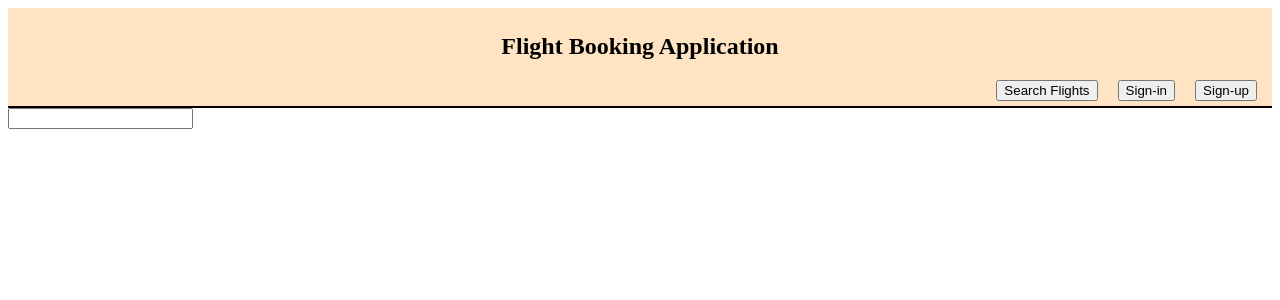
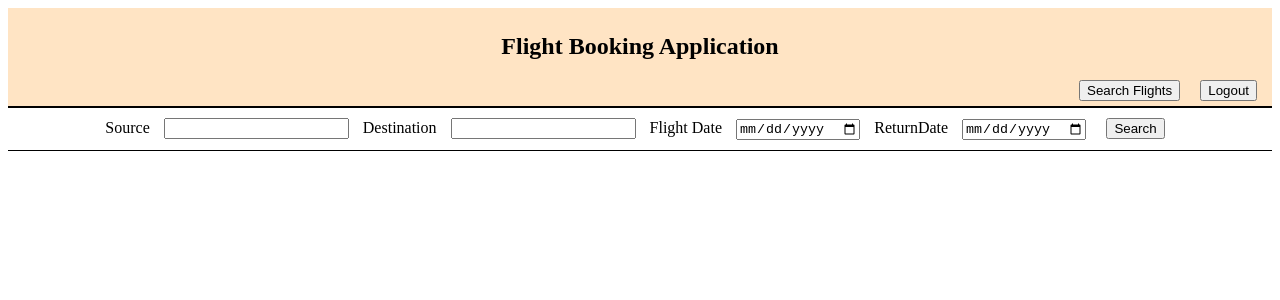
Before and after one commit to sureshcskkumar/flight-app-frontend, an Angular app: page /search in a window 1280 px wide. Shown: the top 300 px of the page. Built offline with nearby package versions, Linux system fonts and the light colour scheme.

Commit message:
Intermediate change

```diff
--- a/src/app/components/header/header.component.ts
+++ b/src/app/components/header/header.component.ts
@@ -9,7 +9,7 @@ import { SearchComponent } from '../search/search.component';
 })
 export class HeaderComponent implements OnInit {
 
-  isLoggedIn = false;
+  isLoggedIn = true;
 
   constructor(private router:Router) { }
 
--- a/src/app/components/search/search.component.html
+++ b/src/app/components/search/search.component.html
@@ -1,5 +1,19 @@
 <div>
-    <form>
-        <input type="text">
+    <form align="center">
+        Source <input #source type="text">
+        Destination <input #destination type="text">
+        Flight Date <input #flightDate type="date">
+        ReturnDate <input #returnDate type="date" >
+        <input type="button" value="Search" (click) = "search(source.value, destination.value, flightDate.value, returnDate.value)">
     </form>
+
+    <table>
+        <tr>
+            <th></th>
+            <th></th>
+            <th></th>
+            <th></th>
+        </tr>
+        <tr></tr>
+    </table>
 </div>
--- a/src/app/components/search/search.component.scss
+++ b/src/app/components/search/search.component.scss
@@ -0,0 +1,6 @@
+form {
+    border-bottom: 1px solid black;
+}
+input {
+    margin: 10px;
+}
--- a/src/app/components/search/search.component.ts
+++ b/src/app/components/search/search.component.ts
@@ -12,4 +12,14 @@ export class SearchComponent implements OnInit {
   ngOnInit(): void {
   }
 
+  search(source:string, destination:string, flightdate:string, returnDate:string) {
+    console.log("Source: " + source);
+    console.log("Destination: " + destination);
+    console.log("Flightdate: " + flightdate);
+    console.log("ReturnDate: " + returnDate);
+
+  }
+
+
+
 }
```
